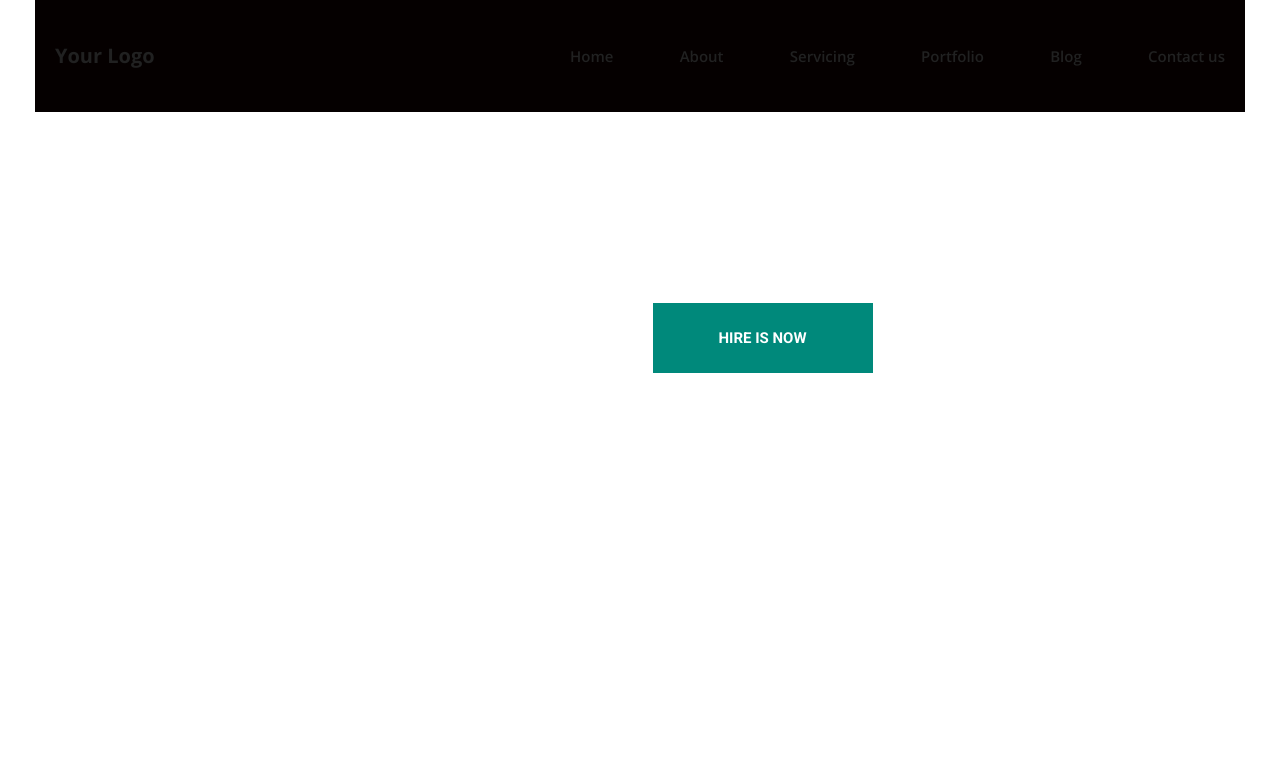
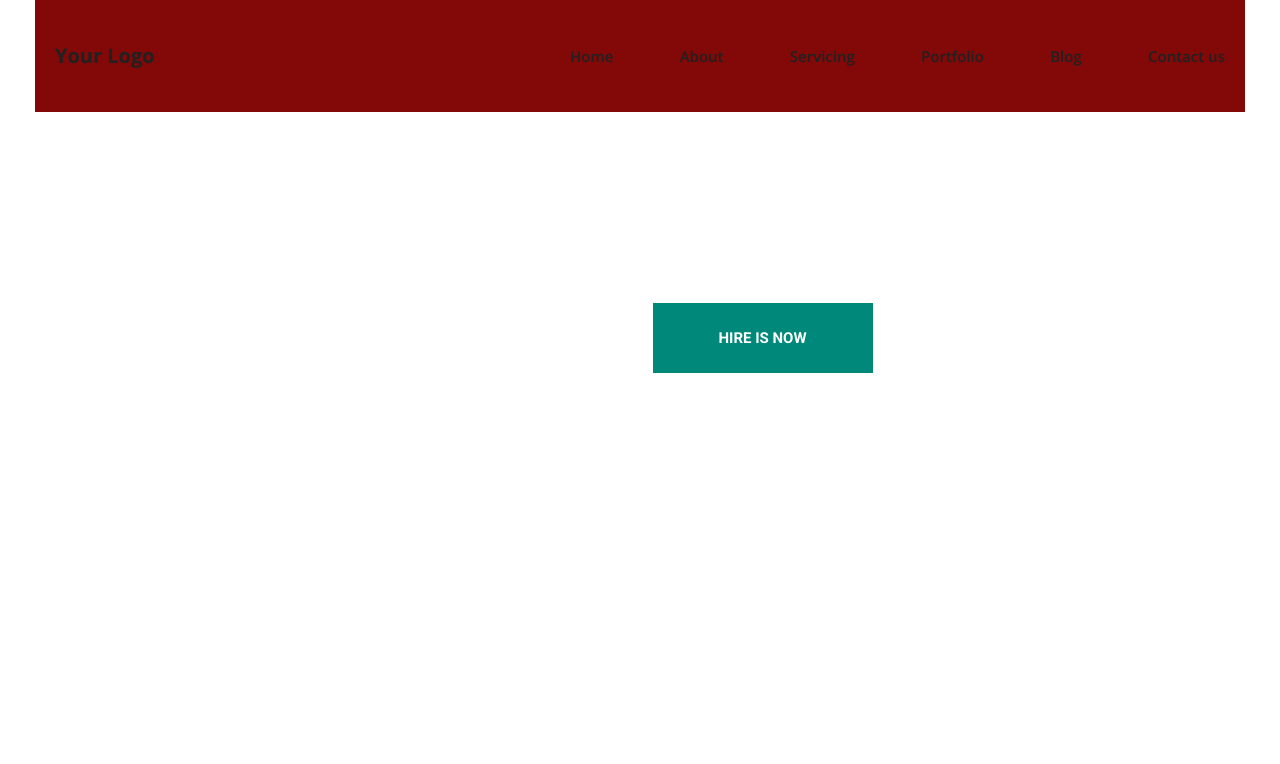
Before and after one commit to VadimTheBest/gitLearn, a plain HTML site: page index.html in a window 1280 px wide. Shown: the top 764 px of the page. Drawn offline with nearby package versions, Linux system fonts and the light colour scheme.

Commit message:
style background

```diff
--- a/style.css
+++ b/style.css
@@ -3,7 +3,7 @@ body {
 }
 /* HEADER */
 .section-header .top-bar {
-  background-color: #050000;
+  background-color: #830808;
   max-width: 1170px;
   height: 120px;
   margin: 0 auto;
```
